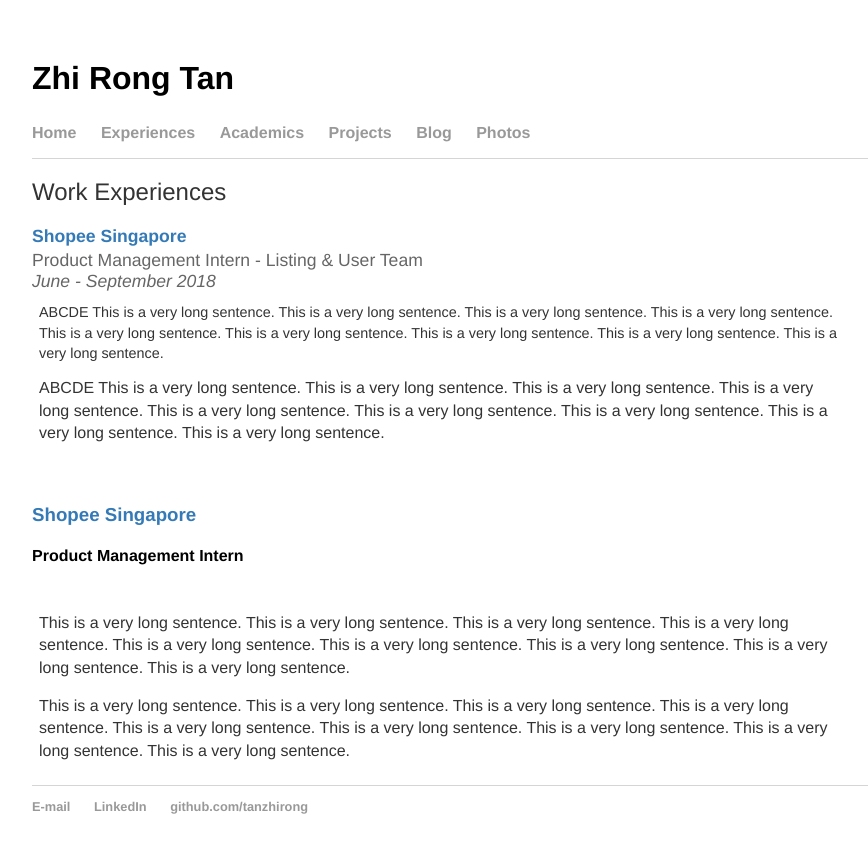
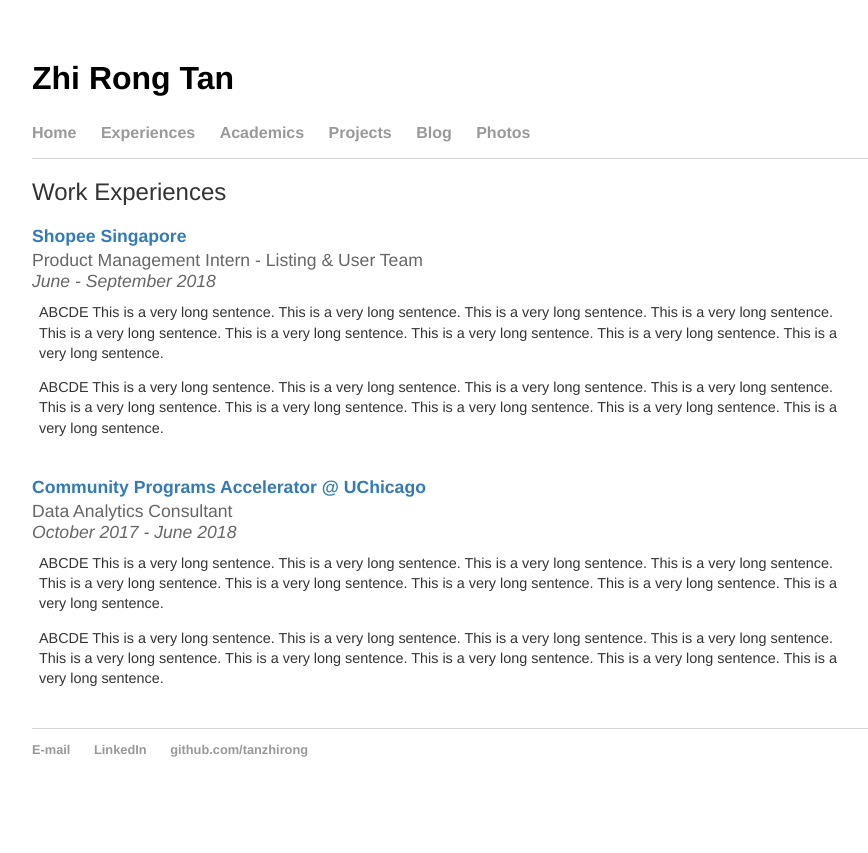
Before and after one commit to tanzhirong/tanzhirong.github.io, a Jekyll site: the page built from exp/index.html, in a window 1280 px wide. Shown: the top 853 px of the page, without its empty margins (96-964 px from the left). Built offline with Jekyll 4.4.1, drawn with Linux system fonts in a browser that asks for light colours.

Commit message:
Update index.html

```diff
--- a/exp/index.html
+++ b/exp/index.html
@@ -12,7 +12,7 @@
             <i>June - September 2018 </i></div>
     <td width="80%">
       <p class="exp_description">ABCDE This is a very long sentence. This is a very long sentence. This is a very long sentence. This is a very long sentence. This is a very long sentence. This is a very long sentence. This is a very long sentence. This is a very long sentence. This is a very long sentence. </p>
-      <p >ABCDE This is a very long sentence. This is a very long sentence. This is a very long sentence. This is a very long sentence. This is a very long sentence. This is a very long sentence. This is a very long sentence. This is a very long sentence. This is a very long sentence. </p>
+      <p class="exp_description">ABCDE This is a very long sentence. This is a very long sentence. This is a very long sentence. This is a very long sentence. This is a very long sentence. This is a very long sentence. This is a very long sentence. This is a very long sentence. This is a very long sentence. </p>
         </td>
     <td><img position="absolute" margin="auto" width="100%"></td>
   </tr>
@@ -21,12 +21,14 @@
 
 <table>
     <tr>
-        <h3><a href="http://shopee.com/" target="_blank">Shopee Singapore</a></h3>
-        <h4>Product Management Intern</a></h4> <br>
+        <div class="project_title"><a target="_blank" href="https://communityprograms.uchicago.edu/"><b>Community Programs Accelerator @ UChicago</b></a></div>
+        <div class="project_title">Data Analytics Consultant <br>
+            <i>October 2017 - June 2018 </i></div>
     <td width="80%">
-      <p>This is a very long sentence. This is a very long sentence. This is a very long sentence. This is a very long sentence. This is a very long sentence. This is a very long sentence. This is a very long sentence. This is a very long sentence. This is a very long sentence. </p>
-      <p>This is a very long sentence. This is a very long sentence. This is a very long sentence. This is a very long sentence. This is a very long sentence. This is a very long sentence. This is a very long sentence. This is a very long sentence. This is a very long sentence. </p>
-    </td>
+      <p class="exp_description">ABCDE This is a very long sentence. This is a very long sentence. This is a very long sentence. This is a very long sentence. This is a very long sentence. This is a very long sentence. This is a very long sentence. This is a very long sentence. This is a very long sentence. </p>
+      <p class="exp_description">ABCDE This is a very long sentence. This is a very long sentence. This is a very long sentence. This is a very long sentence. This is a very long sentence. This is a very long sentence. This is a very long sentence. This is a very long sentence. This is a very long sentence. </p>
+        </td>
     <td><img position="absolute" margin="auto" width="100%"></td>
   </tr>
 </table>
+<br>
```
